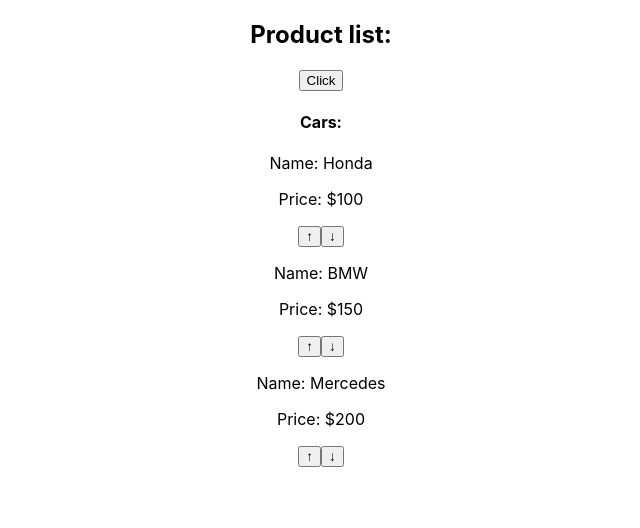
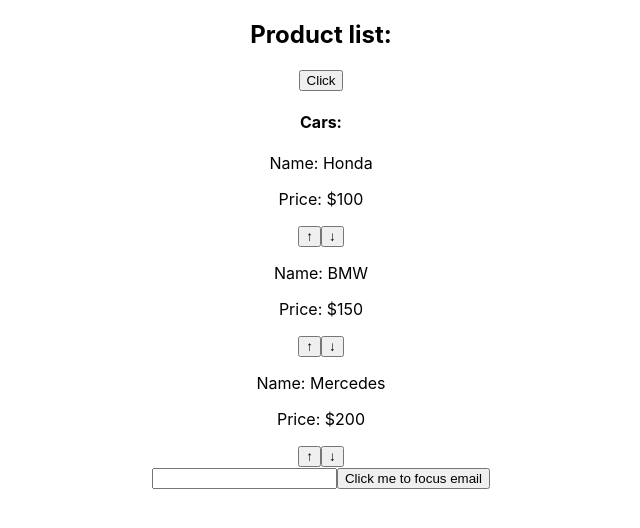
Before and after one commit to SandipGhane/reactjs, a React (Create React App) app: page / in a window 1280 px wide. Shown: the top 528 px of the page, without its empty margins (319-959 px from the left). Built offline with nearby package versions, Linux system fonts and the light colour scheme.

Commit message:
feat : forword Ref

```diff
--- a/src/App.js
+++ b/src/App.js
@@ -5,6 +5,7 @@
 // import MyProvider from './MyProvider';
 import ProductList from './ProductList';
 // import Middle from './Middle';
+import EmailRef from './forwordRef';
 
 class App extends Component {
   render() {
@@ -17,6 +18,7 @@
               <h1 className="App-title">Welcome to my web store</h1>
             </header> */}
             <ProductList />
+            <EmailRef />
           </div>
         </MyProvider>
 
--- /dev/null
+++ b/src/forwordRef.js
@@ -0,0 +1,28 @@
+import React, { Component } from 'react';
+
+const EmailInput = React.forwardRef((props, ref) => {
+    // console.log('ref', ref);
+    return (
+        <input ref={ref} {...props} type="email" className="AppEmailInput" />
+    )
+});
+
+class EmailRef extends Component {
+    emailRef = React.createRef();
+    render() {
+        // console.log('email ref', this.emailRef);
+        return (
+            <div>
+                <EmailInput ref={this.emailRef} />
+                <button onClick={() => this.onClickButton()}>
+                    Click me to focus email
+          </button>
+            </div>
+        );
+    }
+
+    onClickButton() {
+        this.emailRef.current.focus();
+    }
+}
+export default EmailRef;
```
